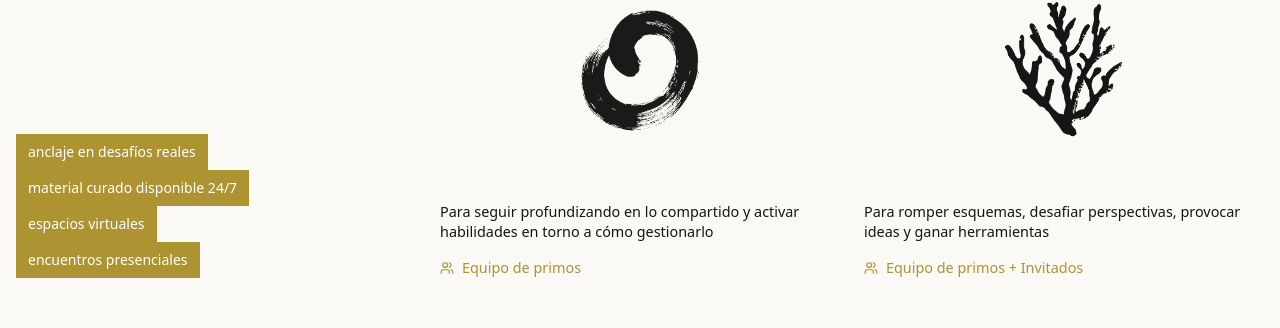
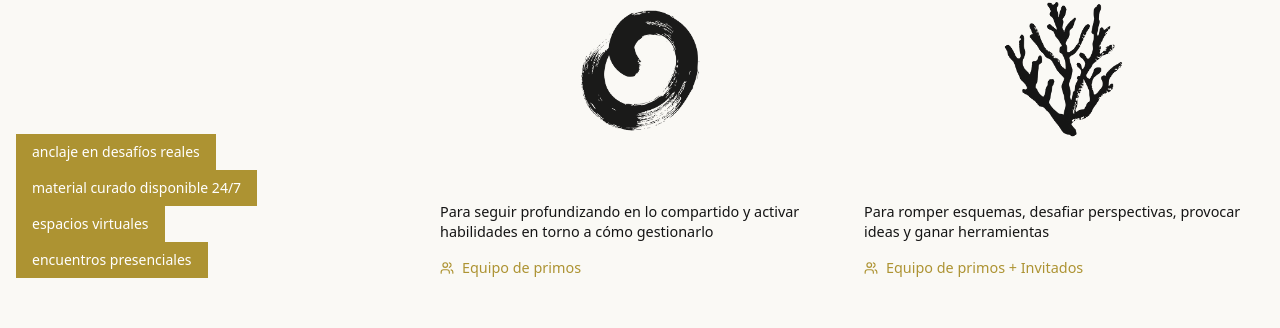
Before and after one commit to deadpine/nextgen, a Next.js app: page / in a window 1280 px wide. Shown: the part 1631-1959 px from the top of the page. Built offline with nearby package versions, Linux system fonts and the light colour scheme.

Commit message:
Update Tag.tsx

```diff
--- a/src/components/Tag.tsx
+++ b/src/components/Tag.tsx
@@ -5,7 +5,7 @@ interface TagProps {
 
 export default function Tag({ text }: TagProps) {
   return (
-    <p className="w-fit text-sm px-3 py-2 bg-green-500 text-white">
+    <p className="w-fit text-sm font-medium px-4 py-2 bg-green-500 text-white">
       {text}
     </p>
   );
```
